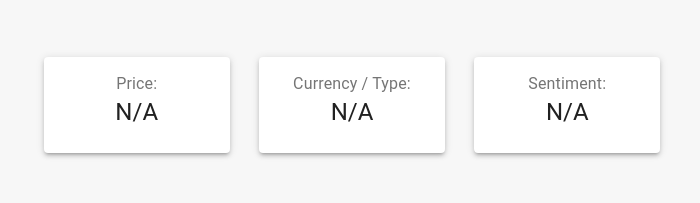
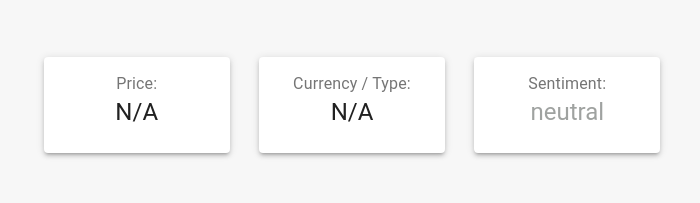
Before and after one commit to notRealLi/ratios, a React (Create React App) app in the folder front/: page / in a window 1280 px wide. Shown: the top 203 px of the page, without its empty margins (288-988 px from the left). Built offline with nearby package versions, Linux system fonts and the light colour scheme.

Commit message:
sentiment card styles

```diff
--- a/front/src/components/Card/Card.js
+++ b/front/src/components/Card/Card.js
@@ -17,12 +17,21 @@ const Cards = () => {
   const currencyAndType = selectedStock
     ? selectedStock["8. currency"] + " / " + selectedStock["3. type"]
     : "N/A";
-  const sentiment = selectedStock ? selectedStock.sentiment.score_tag : "N/A";
+
+  const scoreTag = selectedStock ? selectedStock.sentiment.score_tag : "N/A";
+  let sentiment = "";
+  if (scoreTag === "P" || scoreTag === "P+") {
+    sentiment = "positive";
+  } else if (scoreTag === "N" || scoreTag === "N+") {
+    sentiment = "negative";
+  } else {
+    sentiment = "neutral";
+  }
 
   return (
     <div className={styles.container}>
       <Paper elevation={3} className={cx(styles.card, upOrDown)}>
-        <Typography color="textSecondary" noWrap gutterbottom>
+        <Typography color="textSecondary" noWrap>
           Price:
         </Typography>
         <Typography variant="h5" width="fit-content">
@@ -39,7 +48,7 @@ const Cards = () => {
         </Typography>
       </Paper>
 
-      <Paper elevation={3} className={cx(styles.card, styles.neutral)}>
+      <Paper elevation={3} className={cx(styles.card, styles[sentiment])}>
         <Typography color="textSecondary" noWrap>
           Sentiment:
         </Typography>
--- a/front/src/components/Card/Card.module.css
+++ b/front/src/components/Card/Card.module.css
@@ -32,5 +32,16 @@
 }
 
 .neutral {
+  color: #9fa2a0 !important;
   border-bottom: 10px solid #fff !important;
 }
+
+.positive {
+  color: #2ecc71 !important;
+  border-bottom: 10px solid #fff !important;
+}
+
+.negative {
+  color: #c0392b !important;
+  border-bottom: 10px solid #fff !important;
+}
```
